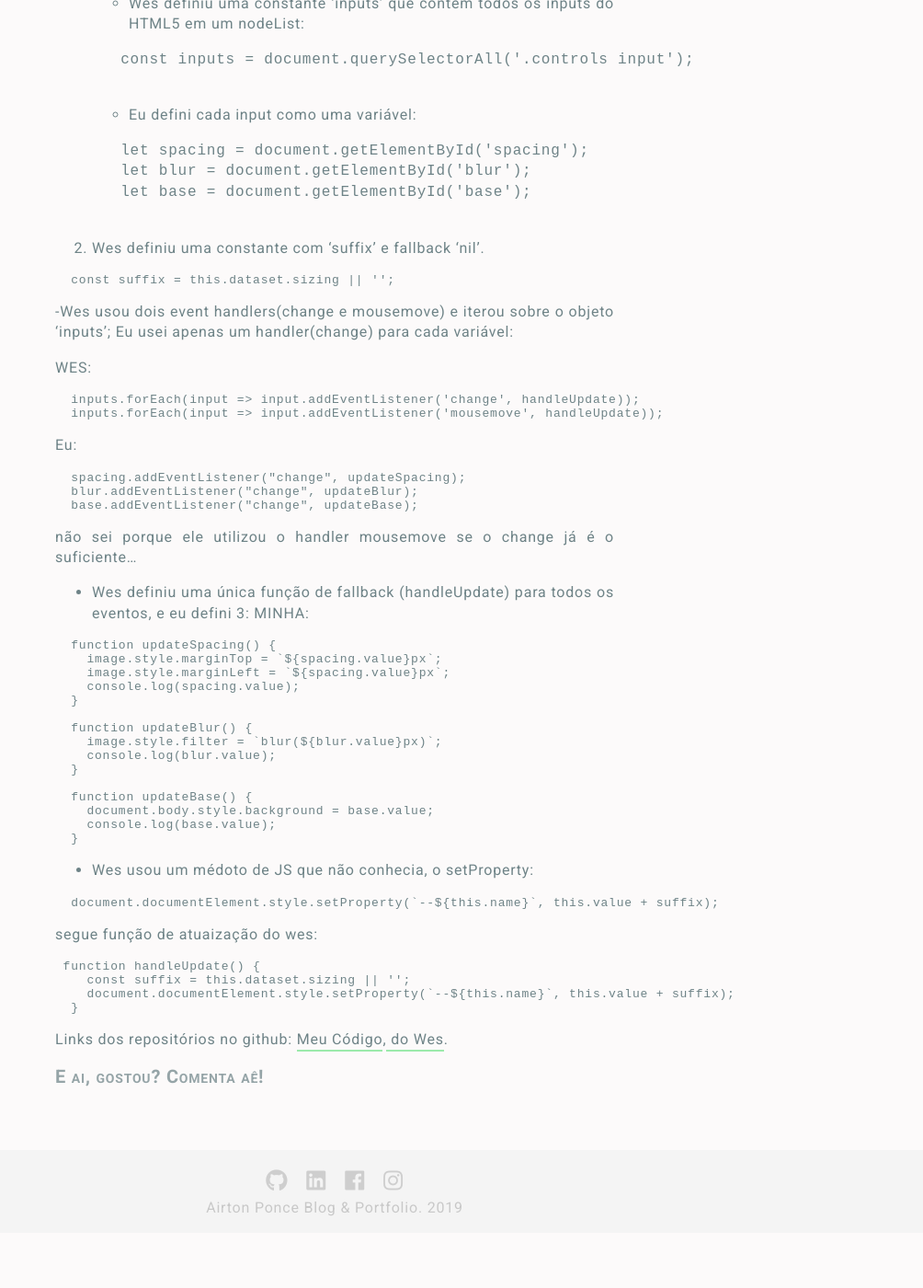
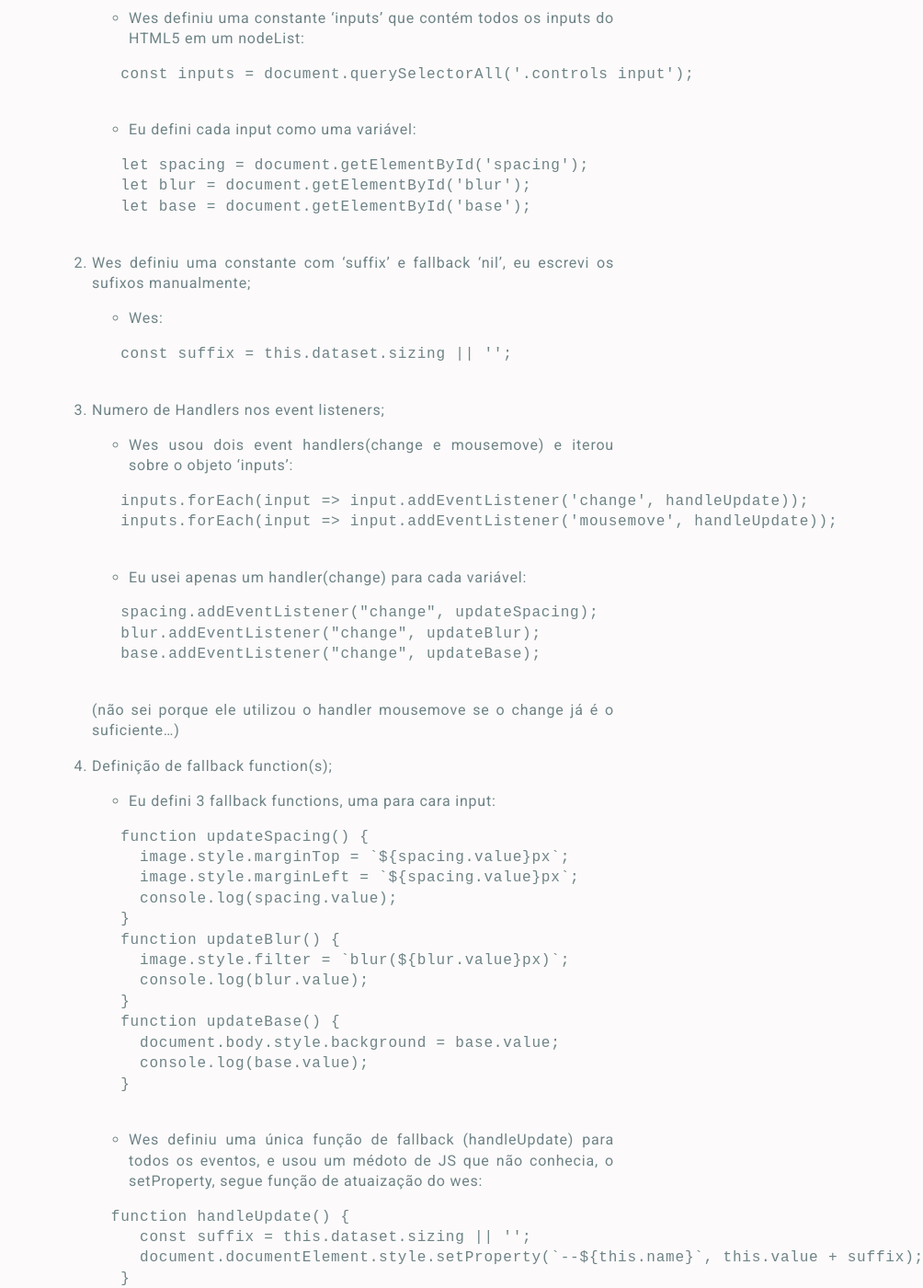
Before and after one commit to APonce911/jekyll-mywebsite, a Jekyll site: the page built from _posts/2019-01-09-Javascript30-03-CSS-Variables.md, in a window 1280 px wide and 1400 px high, scrolled down 366 px. Shown: the whole window at 92% size, without its empty margins (276-1280 px from the left). Built offline with Jekyll 4.4.1, drawn with Linux system fonts in a browser that asks for light colours; nearby versions of some CDN libraries; comment, search, counter and statistics services are not loaded; before the commit the page ends 1706 px from its top, so only the background shows below that; some of the changed text lies outside the part shown.

Commit message:
adjust post structure

```diff
--- a/_posts/2019-01-09-Javascript30-03-CSS-Variables.md
+++ b/_posts/2019-01-09-Javascript30-03-CSS-Variables.md
@@ -4,10 +4,14 @@ date: 2019-01-09 17:18:00
 ---
 Objetivo: Fazer o Javascript alterar dinamicamente os inputs de CSS recebidos pelo browser.
 
+ Veja <a href="https://aponce911.github.io/javascript30/03-CSS-variables/index.html" target="_blank">aqui</a>, como ficou minha versão do exercício.
+
+
 Diferenças entre a solução do Wes Bos e a minha:
-1. CSS variables foram definidas com nome diferentes, e também alterei os nomes no HTML.
+1. Definição de objetos \<input> no Javascript;
 
     - Wes definiu uma constante ‘inputs’ que contém todos os inputs do HTML5 em um nodeList:
+
     <pre>
       const inputs = document.querySelectorAll('.controls input');
     </pre>
@@ -20,65 +24,63 @@ Diferenças entre a solução do Wes Bos e a minha:
       let base = document.getElementById('base');
     </pre>
 
-1. Wes definiu uma constante com ‘suffix’ e fallback ‘nil’.
-<pre>
-  const suffix = this.dataset.sizing || '';
-</pre>
+1. Wes definiu uma constante com ‘suffix’ e fallback ‘nil’, eu escrevi os sufixos manualmente;
 
--Wes usou dois event handlers(change e mousemove) e iterou sobre o objeto ‘inputs’; Eu usei apenas um handler(change) para cada variável:
+    - Wes:
 
-WES:
+    <pre>
+      const suffix = this.dataset.sizing || '';
+    </pre>
 
-<pre>
-  inputs.forEach(input => input.addEventListener('change', handleUpdate));
-  inputs.forEach(input => input.addEventListener('mousemove', handleUpdate));
-</pre>
+1. Numero de Handlers nos event listeners;
 
-Eu:
+    - Wes usou dois event handlers(change e mousemove) e iterou sobre o objeto ‘inputs’:
 
-<pre>
-  spacing.addEventListener("change", updateSpacing);
-  blur.addEventListener("change", updateBlur);
-  base.addEventListener("change", updateBase);
-</pre>
+    <pre>
+      inputs.forEach(input => input.addEventListener('change', handleUpdate));
+      inputs.forEach(input => input.addEventListener('mousemove', handleUpdate));
+    </pre>
 
-não sei porque ele utilizou o handler mousemove se o change já é o suficiente…
+    - Eu usei apenas um handler(change) para cada variável:
 
-- Wes definiu uma única função de fallback (handleUpdate) para todos os eventos, e eu defini 3:
-MINHA:
+    <pre>
+      spacing.addEventListener("change", updateSpacing);
+      blur.addEventListener("change", updateBlur);
+      base.addEventListener("change", updateBase);
+    </pre>
 
-<pre>
-  function updateSpacing() {
-    image.style.marginTop = `${spacing.value}px`;
-    image.style.marginLeft = `${spacing.value}px`;
-    console.log(spacing.value);
-  }
+    (não sei porque ele utilizou o handler mousemove se o change já é o suficiente…)
 
-  function updateBlur() {
-    image.style.filter = `blur(${blur.value}px)`;
-    console.log(blur.value);
-  }
+1. Definição de fallback function(s);
 
-  function updateBase() {
-    document.body.style.background = base.value;
-    console.log(base.value);
-  }
-</pre>
 
-- Wes usou um médoto de JS que não conhecia, o setProperty:
+    - Eu defini 3 fallback functions, uma para cara input:
 
-<pre>
-  document.documentElement.style.setProperty(`--${this.name}`, this.value + suffix);
-</pre>
+    <pre>
+      function updateSpacing() {
+        image.style.marginTop = `${spacing.value}px`;
+        image.style.marginLeft = `${spacing.value}px`;
+        console.log(spacing.value);
+      }
+      function updateBlur() {
+        image.style.filter = `blur(${blur.value}px)`;
+        console.log(blur.value);
+      }
+      function updateBase() {
+        document.body.style.background = base.value;
+        console.log(base.value);
+      }
+    </pre>
 
-segue função de atuaização do wes:
+    - Wes definiu uma única função de fallback (handleUpdate) para todos os eventos, e usou um médoto de JS que não conhecia, o setProperty, segue função de atuaização do wes:
 
-<pre>
- function handleUpdate() {
-    const suffix = this.dataset.sizing || '';
-    document.documentElement.style.setProperty(`--${this.name}`, this.value + suffix);
-  }
-</pre>
+    <pre>
+     function handleUpdate() {
+        const suffix = this.dataset.sizing || '';
+        document.documentElement.style.setProperty(`--${this.name}`, this.value + suffix);
+      }
+    </pre>
+
 
 Links dos repositórios no github:
-<a href="https://github.com/APonce911/javascript30/tree/master/03-CSS-variables" target="_blank">Meu Código</a>,<a href="https://github.com/wesbos/JavaScript30/blob/master/03%20-%20CSS%20Variables/index-FINISHED.html"  target="_blank"> do Wes</a>.
+<a href="https://github.com/APonce911/javascript30/tree/master/03-CSS-variables" target="_blank"> Meu Código</a>,<a href="https://github.com/wesbos/JavaScript30/blob/master/03%20-%20CSS%20Variables/index-FINISHED.html"  target="_blank"> do Wes</a>.
```
